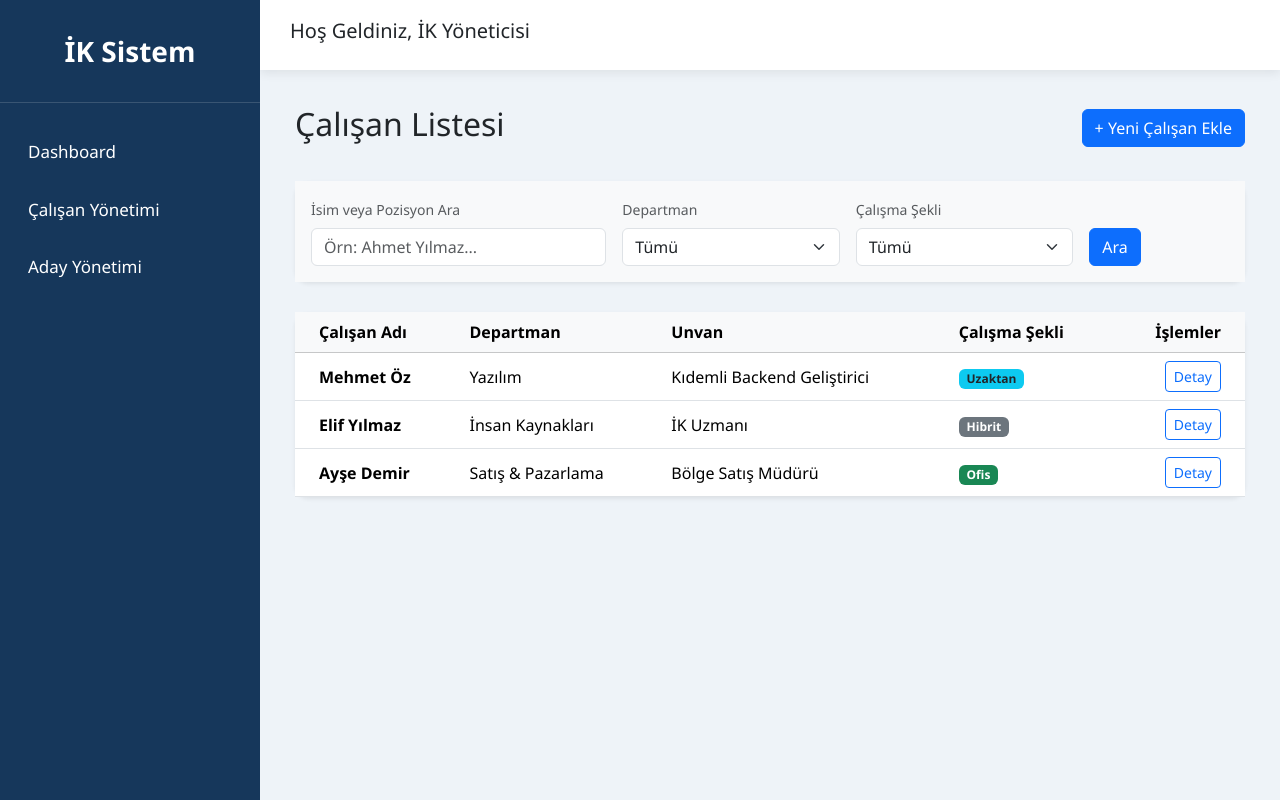
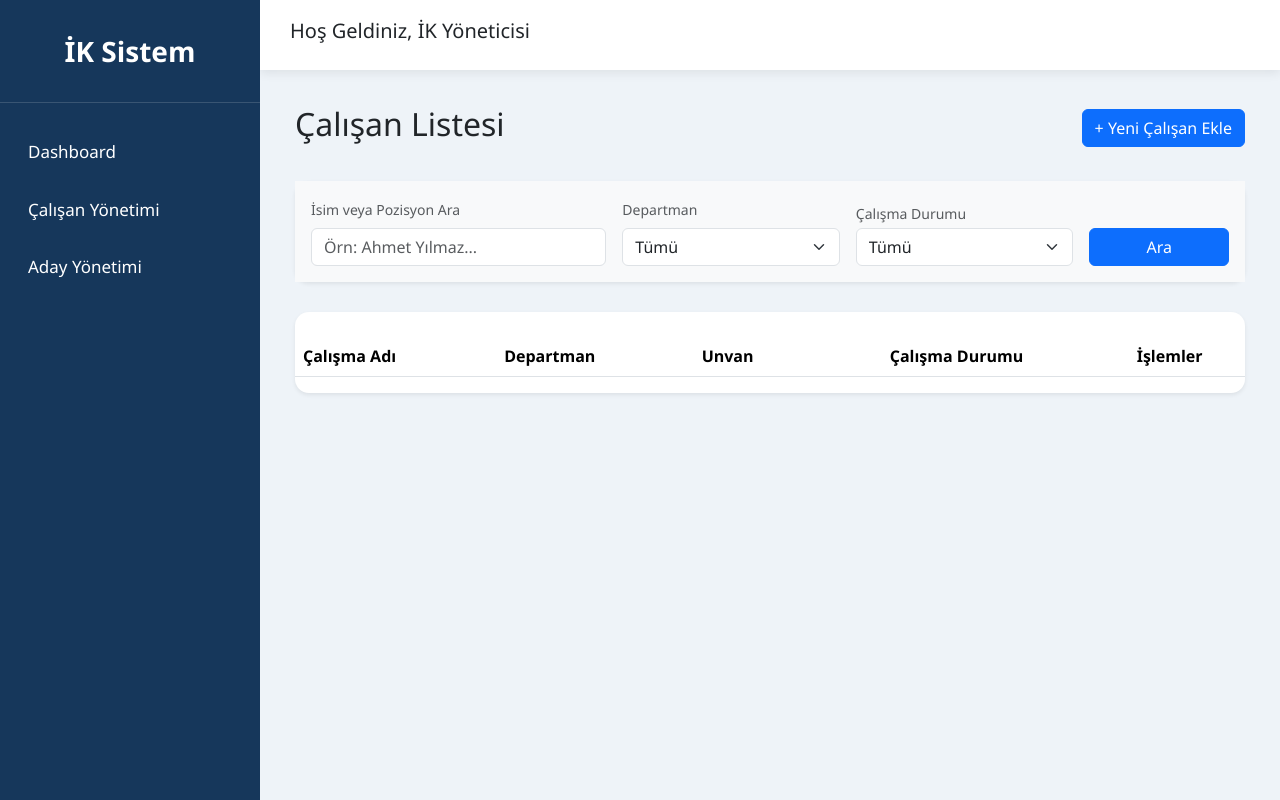
Before and after one commit to umutktopcu/hr-decision-support-system, an ASP.NET Core app: page /Employee in a window 1280 px wide. Run offline with ASP.NET Core 8, Linux system fonts and the light colour scheme; lists and menus that the app fills with data are empty; some libraries are stand-ins or nearby versions.

Commit message:
Employee arayüz güncellemeleri ve ML entegrasyonu

```diff
--- /dev/null
+++ b/src/HrDecisionSupport.Application/Employees/IMlPredictionService.cs
@@ -0,0 +1,6 @@
+namespace HrDecisionSupport.Application.Employees;
+
+public interface IMlPredictionService
+{
+    Task<int> PredictStayAsync(double shortestJobMonths, double longestJobMonths);
+}
--- a/src/HrDecisionSupport.Web/Controllers/EmployeeController.cs
+++ b/src/HrDecisionSupport.Web/Controllers/EmployeeController.cs
@@ -1,17 +1,69 @@
+using HrDecisionSupport.Application.Employees;
 using Microsoft.AspNetCore.Mvc;
 
 namespace HrDecisionSupport.Web.Controllers
 {
     public class EmployeeController : Controller
     {
-        public IActionResult Index()
+        private readonly IEmployeeService _employeeService;
+        private readonly IMlPredictionService _mlPredictionService; // ML Servisini ekledik
+
+        public EmployeeController(IEmployeeService employeeService, IMlPredictionService mlPredictionService)
         {
-            return View();
+            _employeeService = employeeService;
+            _mlPredictionService = mlPredictionService;
         }
 
-        public IActionResult Details(int id)
+        // "status" parametresi HTML'deki seçim kutusundan (select) gelecek
+        public async Task<IActionResult> Index(string status = "Tümü")
         {
-            return View();
+            var result = await _employeeService.ListAsync();
+
+            if (!result.IsSuccess)
+            {
+                return View(new List<HrDecisionSupport.Application.Employees.Dtos.EmployeeListItemDto>());
+            }
+
+            // Gelen tüm listeyi LINQ ile filtreleyebilmek için bir değişkene alıyoruz
+            var employees = result.Value.AsEnumerable();
+
+            // Filtreleme Mantığı (EmploymentStatus Enum'una göre)
+            if (status == "Aktif")
+            {
+                employees = employees.Where(e => e.EmploymentStatus.ToString() == "Active");
+            }
+            else if (status == "Eski")
+            {
+                // Active olmayanları (örneğin Terminated) filtrele
+                employees = employees.Where(e => e.EmploymentStatus.ToString() != "Active");
+            }
+
+            // Filtrelenmiş listeyi View'a (HTML'e) gönder
+            return View(employees.ToList());
+        }
+
+        public async Task<IActionResult> Details(Guid id)
+        {
+            var result = await _employeeService.GetByIdAsync(id);
+            if (!result.IsSuccess) return NotFound();
+
+            // Şimdilik test amaçlı örnek veriler gönderiyoruz (DTO güncellenince buraya DB'den gelen gerçek süreleri koyacağız)
+            double ornekEnKisaIs = 14.0;
+            double ornekEnUzunIs = 44.0;
+
+            // Python'a soruyoruz!
+            int tahminSonucu = await _mlPredictionService.PredictStayAsync(ornekEnKisaIs, ornekEnUzunIs);
+
+            // Tahmini arayüze taşıyoruz
+            ViewBag.MlTahmin = tahminSonucu switch
+            {
+                0 => "Kısa Süreli Kalıcı (Riskli)",
+                1 => "Normal Süreli Kalıcı",
+                2 => "Uzun Süreli Kalıcı (Güvenli)",
+                _ => "Tahmin Yapılamadı"
+            };
+
+            return View(result.Value);
         }
     }
 }
--- a/src/HrDecisionSupport.Web/Program.cs
+++ b/src/HrDecisionSupport.Web/Program.cs
@@ -1,4 +1,5 @@
 using HrDecisionSupport.Application;
+using HrDecisionSupport.Application.Employees;
 using HrDecisionSupport.Infrastructure;
 using Microsoft.EntityFrameworkCore;
 
@@ -6,6 +7,7 @@ var builder = WebApplication.CreateBuilder(args);
 
 // Add services to the container.
 builder.Services.AddApplication();
+builder.Services.AddHttpClient<IMlPredictionService, HrDecisionSupport.Infrastructure.MlPredictionService>();
 builder.Services.AddInfrastructure(options =>
     options.UseNpgsql(
         builder.Configuration.GetConnectionString("PostgreSql")
--- a/src/HrDecisionSupport.Web/Views/Employee/Index.cshtml
+++ b/src/HrDecisionSupport.Web/Views/Employee/Index.cshtml
@@ -1,3 +1,4 @@
+@model IReadOnlyList<HrDecisionSupport.Application.Employees.Dtos.EmployeeListItemDto>
 @{
     ViewData["Title"] = "Çalışan Yönetimi";
 }
@@ -12,34 +13,48 @@
 <!-- Filtreleme Alanı -->
 <div class="card section-card shadow-sm mb-4">
     <div class="card-body bg-light">
-        <form class="row g-3 align-items-end" onsubmit="event.preventDefault(); filterEmployees();">
+
+        <!-- method="get" ve action="/Employee/Index" eklenerek Controller'a bağlandı -->
+        <form method="get" action="/Employee/Index" class="row g-3 align-items-end">
+
             <div class="col-md-4">
                 <label class="form-label text-muted small">İsim veya Pozisyon Ara</label>
-                <!-- EKLENDİ: id="searchInput" -->
-                <input type="text" id="searchInput" class="form-control" placeholder="Örn: Ahmet Yılmaz...">
+                <!-- name="search" eklendi -->
+                <input type="text" name="search" class="form-control" placeholder="Örn: Ahmet Yılmaz...">
             </div>
+
             <div class="col-md-3">
                 <label class="form-label text-muted small">Departman</label>
-                <select id="departmentSelect" class="form-select">
-                    <option value="">Tümü</option>
+                <!-- name="department" eklendi -->
+                <select name="department" class="form-select">
+                    <option value="Tümü">Tümü</option>
                     <option value="Yazılım">Yazılım</option>
                     <option value="İnsan Kaynakları">İnsan Kaynakları</option>
                     <option value="Satış & Pazarlama">Satış & Pazarlama</option>
                 </select>
             </div>
+
             <div class="col-md-3">
-                <label class="form-label text-muted small">Çalışma Şekli</label>
-                <select id="workTypeSelect" class="form-select">
-                    <option value="">Tümü</option>
-                    <option value="Uzaktan">Uzaktan (Remote)</option>
-                    <option value="Hibrit">Hibrit</option>
-                    <option value="Ofis">Ofis</option>
+    <label class="form-label text-muted small mb-1">Çalışma Durumu</label>
+    <select name="status" class="form-select">
+        <!-- Eğer URL'de bir şey yoksa veya 'Tümü' varsa bu seçili kalır -->
+        <option value="Tümü" selected="@(Context.Request.Query["status"] == "Tümü" || string.IsNullOrEmpty(Context.Request.Query["status"]))">Tümü</option>
+
+        <!-- Eğer URL'de 'Aktif' varsa bu seçili kalır -->
+        <option value="Aktif" selected="@(Context.Request.Query["status"] == "Aktif")">Aktif Çalışanlar</option>
+
+        <!-- Eğer URL'de 'Eski' varsa bu seçili kalır -->
+        <option value="Eski" selected="@(Context.Request.Query["status"] == "Eski")">Eski Çalışanlar</option>
     </select>
 </div>
+
             <div class="col-md-2">
-                <button type="button" class="btn btn-primary" onclick="filterEmployees()">Ara</button>
+                <!-- type="button" yerine type="submit" yapıldı ve JS kodları silindi -->
+                <button type="submit" class="btn btn-primary w-100">Ara</button>
             </div>
+
         </form>
+
     </div>
 </div>
 
@@ -47,45 +62,48 @@
 <div class="card section-card shadow-sm">
     <div class="card-body p-0">
         <div class="table-responsive">
-            <table class="table table-hover align-middle mb-0">
-                <thead class="table-light">
+            <table class="table table-hover align-middle mt-4">
+                <thead>
                     <tr>
-                        <th class="ps-4">Çalışan Adı</th>
+                        <th>Çalışma Adı</th>
                         <th>Departman</th>
                         <th>Unvan</th>
-                        <th>Çalışma Şekli</th>
-                        <th class="text-end pe-4">İşlemler</th>
+                        <!-- Başlıklar ortalandı -->
+                        <th class="text-center">Çalışma Durumu</th>
+                        <th class="text-center">İşlemler</th>
                     </tr>
                 </thead>
-                <!-- EKLENDİ: id="employeeTableBody" -->
-                <tbody id="employeeTableBody">
+                <tbody>
+                    @foreach (var employee in Model)
+                    {
                         <tr>
-                        <td class="ps-4 fw-bold">Mehmet Öz</td>
-                        <td>Yazılım</td>
-                        <td>Kıdemli Backend Geliştirici</td>
-                        <td><span class="badge bg-info text-dark">Uzaktan</span></td>
-                        <td class="text-end pe-4">
-                            <a asp-action="Details" asp-route-id="1" class="btn btn-sm btn-outline-primary">Detay</a>
+                            <td>
+                                <strong>@(employee.FirstName != null ? $"{employee.FirstName} {employee.LastName}" : $"Çalışan ({employee.EmployeeCode})")</strong><br>
+                                <small style="color: #6c757d;">Gizli / Anonim Profil</small>
+                            </td>
+
+                            <td>@(employee.CurrentDepartmentName ?? "-")</td>
+
+                            <td>@(employee.CurrentPositionName ?? "-")</td>
+
+                            <!-- Durum Sütunu Ortalandı ve Türkçeleştirildi -->
+                            <td class="text-center">
+                                @if (employee.EmploymentStatus.ToString() == "Active")
+                                {
+                                    <span class="badge" style="background-color: #17a2b8; color: white; padding: 5px 10px; border-radius: 5px;">Aktif Çalışan</span>
+                                }
+                                else
+                                {
+                                    <span class="badge" style="background-color: #6c757d; color: white; padding: 5px 10px; border-radius: 5px;">Eski Çalışan</span>
+                                }
+                            </td>
+
+                            <!-- İşlemler Butonu Ortalandı -->
+                            <td class="text-center">
+                                <a href="/Employee/Details/@employee.Id" class="btn btn-outline-primary btn-sm" style="border: 1px solid #007bff; padding: 4px 15px; border-radius: 4px; text-decoration: none;">Detay</a>
                             </td>
                         </tr>
-                    <tr>
-                        <td class="ps-4 fw-bold">Elif Yılmaz</td>
-                        <td>İnsan Kaynakları</td>
-                        <td>İK Uzmanı</td>
-                        <td><span class="badge bg-secondary">Hibrit</span></td>
-                        <td class="text-end pe-4">
-                            <a asp-action="Details" asp-route-id="2" class="btn btn-sm btn-outline-primary">Detay</a>
-                        </td>
-                    </tr>
-                    <tr>
-                        <td class="ps-4 fw-bold">Ayşe Demir</td>
-                        <td>Satış & Pazarlama</td>
-                        <td>Bölge Satış Müdürü</td>
-                        <td><span class="badge bg-success">Ofis</span></td>
-                        <td class="text-end pe-4">
-                            <a asp-action="Details" asp-route-id="3" class="btn btn-sm btn-outline-primary">Detay</a>
-                        </td>
-                    </tr>
+                    }
                 </tbody>
             </table>
         </div>
--- a/src/HrDecisionSupport.Web/appsettings.json
+++ b/src/HrDecisionSupport.Web/appsettings.json
@@ -6,7 +6,7 @@
     }
   },
   "ConnectionStrings": {
-    "PostgreSql": ""
+    "PostgreSql": "Host=localhost;Database=hr_decision_support_db;Username=postgres;Password=123"
   },
   "AllowedHosts": "*"
 }
```
Also changed, not shown: src/HrDecisionSupport.Infrastructure/MlPredictionService.cs (added, +31 -0 lines), src/HrDecisionSupport.Web/Views/Employee/Details.cshtml (+43 -10 lines), 1 other file. Lines whose indentation alone changed are shown as unchanged.
